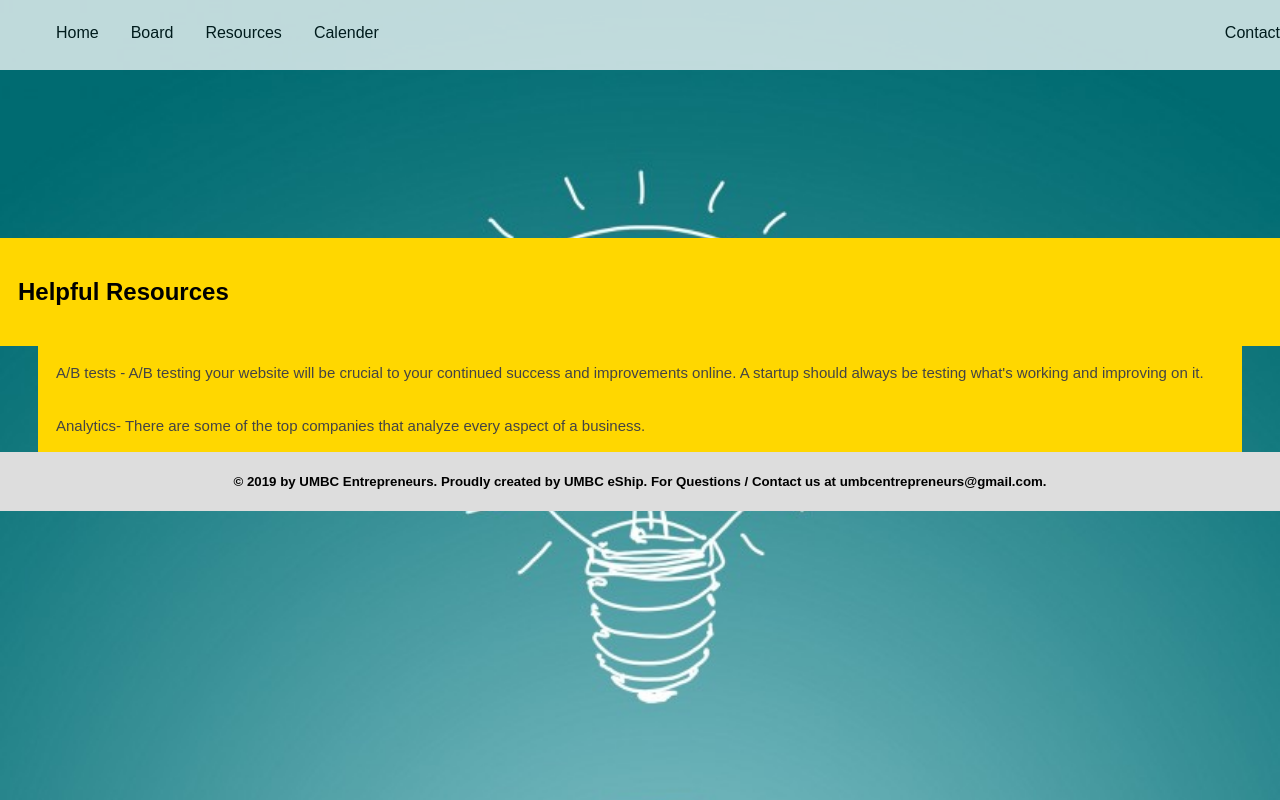
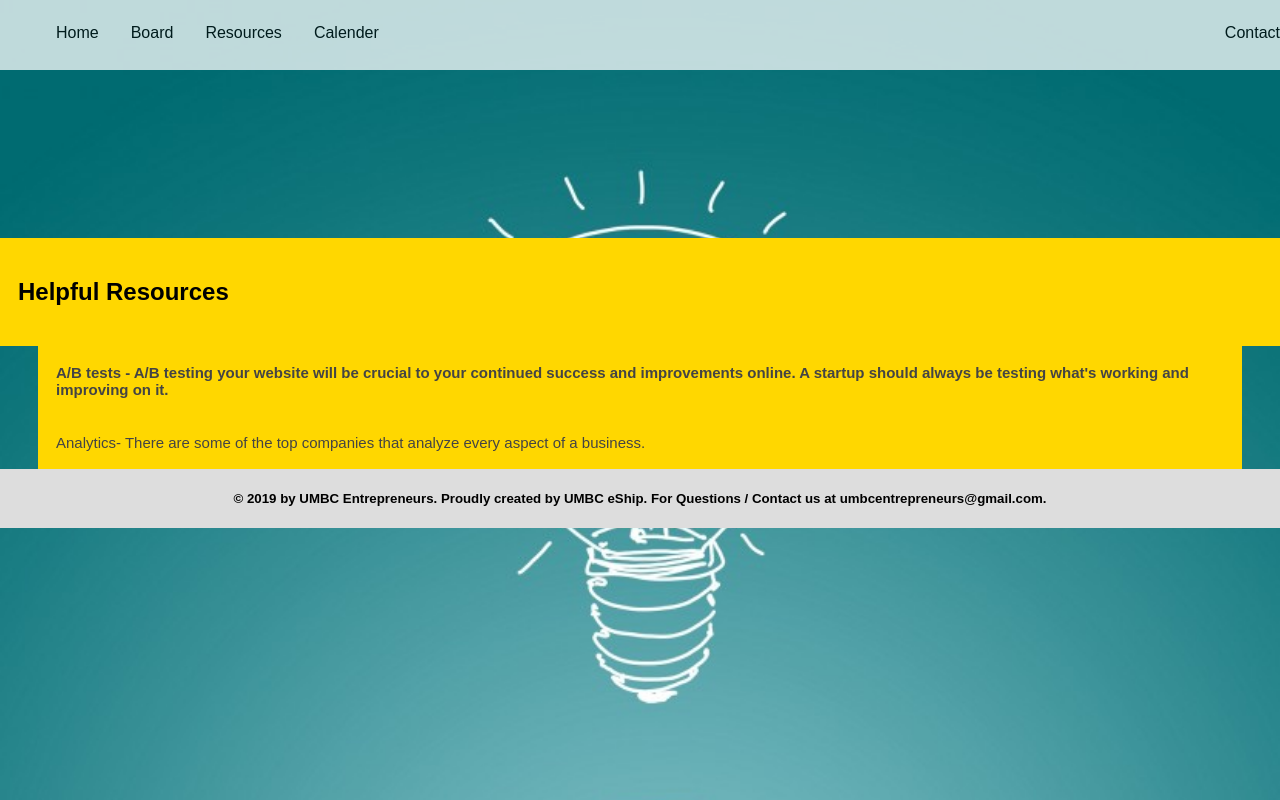
Before and after one commit to cross003/ENTREPRENEURS, a plain HTML site: page Resources.htm in a window 1280 px wide. Shown: the top 800 px of the page. Drawn offline with Linux system fonts and the light colour scheme.

Commit message:
Update Resources.htm

```diff
--- a/Resources.htm
+++ b/Resources.htm
@@ -153,7 +153,7 @@ a:active {
    <div class="card">
       <h2>Helpful Resources</h2>
    </div>
-	<button class="accordion">A/B tests - A/B testing your website will be crucial to your continued success and improvements online. A startup should always be testing what's working and improving on it.</button>
+	<button class="accordion"><b>A/B tests - A/B testing your website will be crucial to your continued success and improvements online. A startup should always be testing what's working and improving on it.</b></button>
 	<div class="panel">
 		<p><a href ="http://www.kaushik.net/avinash/experimentation-and-testing-a-primer/">Experimentation and Testing: A Primer </a>
 		- a great resource when beginning testing from Avinash Kaushik.</p>
```
